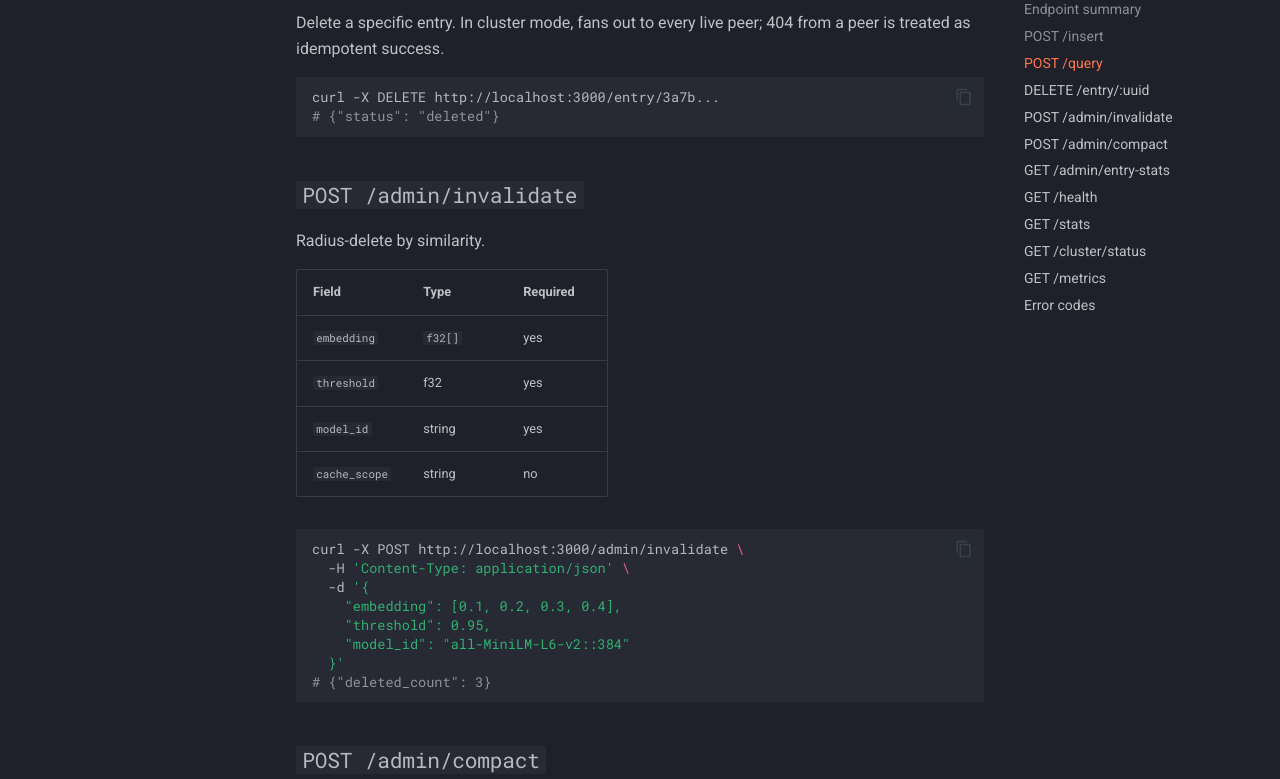
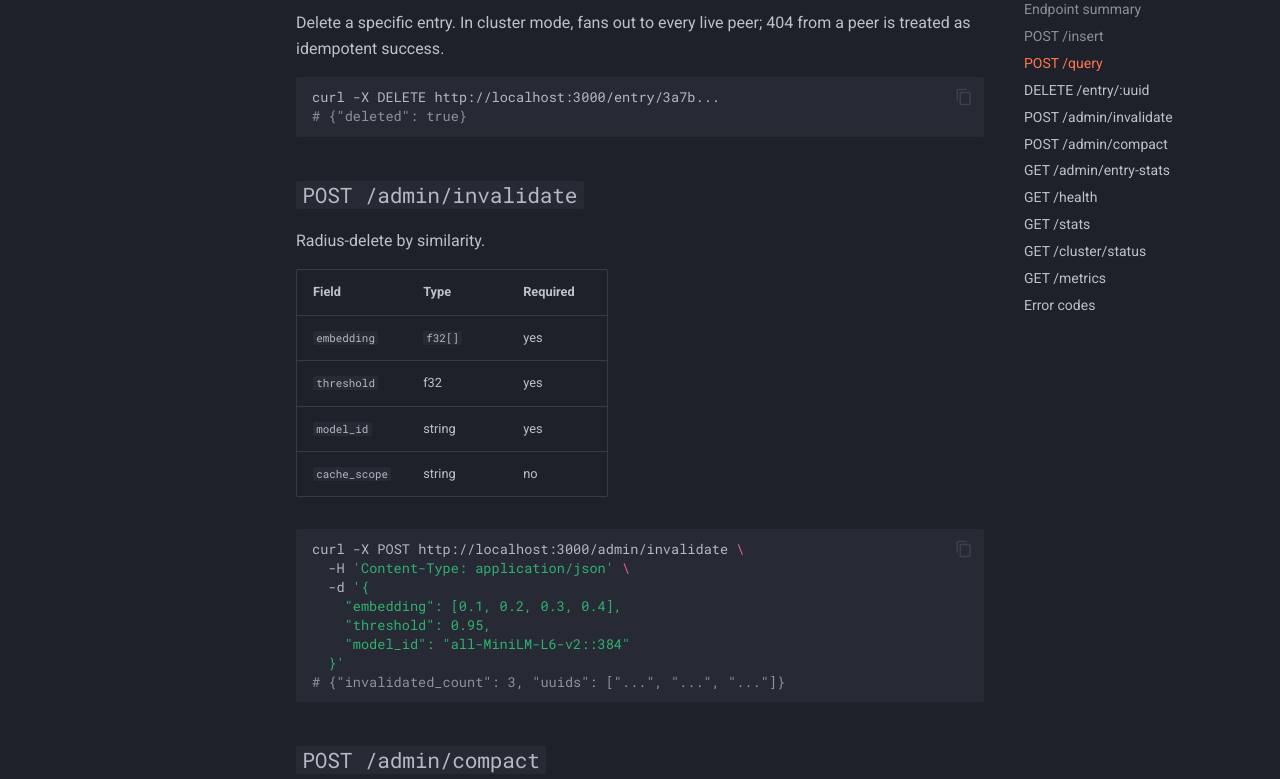
Before and after one commit to nickleodoen/ferrocache, an MkDocs documentation site: the page built from docs/api-reference.md, in a window 1280 px wide and 1400 px high, scrolled down 3438 px. Shown: the part 153-932 px from the top of the window. Built offline with MkDocs 1.6.1 and Material for MkDocs 9.7.7, drawn with Linux system fonts in a browser that asks for light colours; comment, search, counter and statistics services are not loaded.

Commit message:
release changes for v1.0.0

````diff
--- a/Cargo.toml
+++ b/Cargo.toml
@@ -1,6 +1,6 @@
 [package]
 name = "ferrocache"
-version = "0.1.0"
+version = "1.0.0"
 edition = "2024"
 
 [dependencies]
--- a/docs/api-reference.md
+++ b/docs/api-reference.md
@@ -114,7 +114,7 @@
 
 ```bash
 curl -X DELETE http://localhost:3000/entry/3a7b...
-# {"status": "deleted"}
+# {"deleted": true}
 ```
 
 ## `POST /admin/invalidate`
@@ -136,7 +136,7 @@
     "threshold": 0.95,
     "model_id": "all-MiniLM-L6-v2::384"
   }'
-# {"deleted_count": 3}
+# {"invalidated_count": 3, "uuids": ["...", "...", "..."]}
 ```
 
 ## `POST /admin/compact`
````
Also changed, not shown: docs/integrations/http-api.md (+2 -2 lines), 10 other files.
